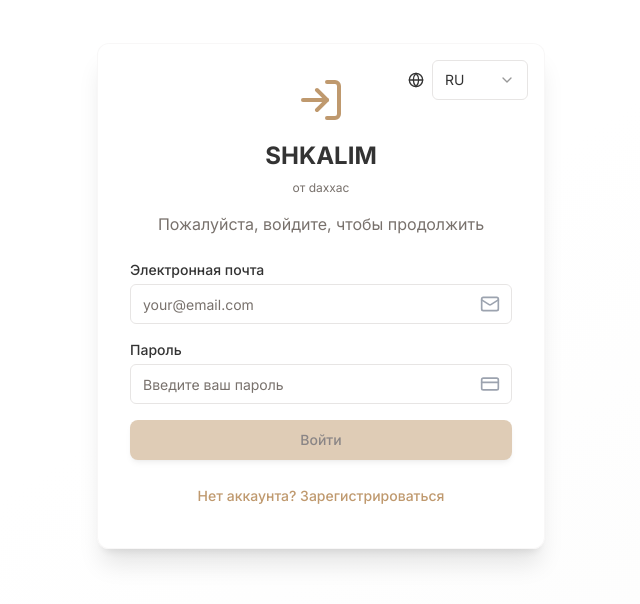
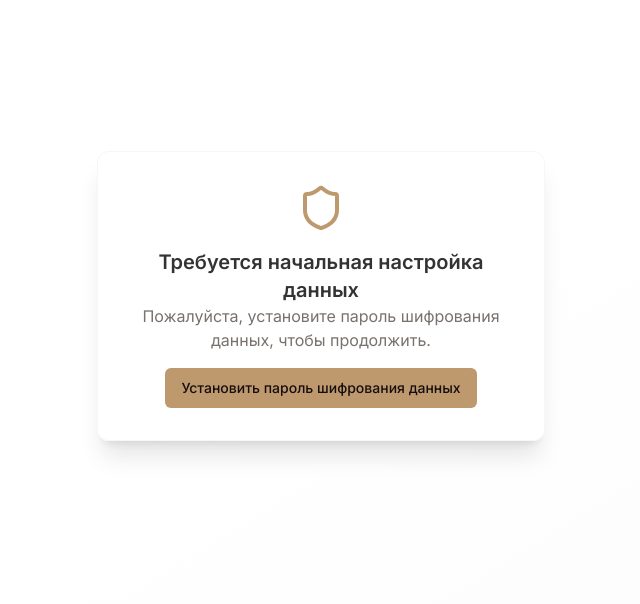
Before and after one commit to daxxac/shkalim, a React (Vite) app: page / in a window 1280 px wide. Shown: the part 104-708 px from the top of the page, without its empty margins (319-959 px from the left). Built offline with nearby package versions, Linux system fonts and the light colour scheme.

Commit message:
do not require login

```diff
--- a/src/pages/Index.tsx
+++ b/src/pages/Index.tsx
@@ -255,89 +255,89 @@ const Index = () => {
   }
 
   // This block is removed to allow core functionality without Supabase auth first.
-  if (!isSupabaseAuthenticated) {
-    return (
-      <div className="min-h-screen flex items-center justify-center bg-gradient-to-br from-background via-background to-muted/30">
-        <div className="premium-card p-8 max-w-md w-full mx-4">
-          <div className="absolute top-4 right-4">
-            <LanguageSwitcher />
-          </div>
-          <div className="text-center mb-6">
-            {authUiMode === 'login' ?
-              <LogInIcon className="mx-auto h-12 w-12 text-primary mb-4" /> :
-              <UserPlus className="mx-auto h-12 w-12 text-primary mb-4" />
-            }
-            <h1 className="text-2xl font-bold text-foreground mb-2">SHKALIM</h1>
-            <p className="text-xs text-muted-foreground mb-4">{t('alt.byDaxxac')}</p>
-            <p className="text-muted-foreground">
-              {authUiMode === 'login'
-                ? t('auth.supabaseLoginPrompt', 'Please log in to continue')
-                : t('auth.supabaseSignUpPrompt', 'Create an account to get started')}
-            </p>
-          </div>
+  // if (!isSupabaseAuthenticated) {
+  //   return (
+  //     <div className="min-h-screen flex items-center justify-center bg-gradient-to-br from-background via-background to-muted/30">
+  //       <div className="premium-card p-8 max-w-md w-full mx-4">
+  //         <div className="absolute top-4 right-4">
+  //           <LanguageSwitcher />
+  //         </div>
+  //         <div className="text-center mb-6">
+  //           {authUiMode === 'login' ?
+  //             <LogInIcon className="mx-auto h-12 w-12 text-primary mb-4" /> :
+  //             <UserPlus className="mx-auto h-12 w-12 text-primary mb-4" />
+  //           }
+  //           <h1 className="text-2xl font-bold text-foreground mb-2">SHKALIM</h1>
+  //           <p className="text-xs text-muted-foreground mb-4">{t('alt.byDaxxac')}</p>
+  //           <p className="text-muted-foreground">
+  //             {authUiMode === 'login'
+  //               ? t('auth.supabaseLoginPrompt', 'Please log in to continue')
+  //               : t('auth.supabaseSignUpPrompt', 'Create an account to get started')}
+  //           </p>
+  //         </div>
 
-          {authUiMode === 'login' ? (
-            <form onSubmit={handleSupabaseLoginSubmit} className="space-y-4">
-              <div>
-                <label htmlFor="email_login" className="block text-sm font-medium text-foreground mb-1">{t('auth.emailLabel', 'Email')}</label>
-                <div className="relative">
-                  <Input id="email_login" type="email" value={email} onChange={(e) => setEmail(e.target.value)} placeholder={t('auth.emailPlaceholderLogin', 'your@email.com')} required className="bg-background" disabled={isAuthLoading} />
-                  <span className="absolute inset-y-0 right-0 pr-3 flex items-center"><Mail className="h-5 w-5 text-gray-400" /></span>
-                </div>
-              </div>
-              <div>
-                <label htmlFor="supabasePassword_login" className="block text-sm font-medium text-foreground mb-1">{t('auth.passwordLabel', 'Password')}</label>
-                <div className="relative">
-                  <Input id="supabasePassword_login" type="password" value={supabasePassword} onChange={(e) => setSupabasePassword(e.target.value)} placeholder={t('auth.passwordPlaceholderLogin', 'Enter your password')} required className="bg-background" disabled={isAuthLoading} />
-                  <span className="absolute inset-y-0 right-0 pr-3 flex items-center"><CreditCard className="h-5 w-5 text-gray-400" /></span>
-                </div>
-              </div>
-              {authError && <p className="text-sm text-red-500 text-center">{authError}</p>}
-              <Button type="submit" className="w-full premium-button" disabled={isAuthLoading || !email || !supabasePassword}>
-                {isAuthLoading && <Loader2 className="mr-2 h-4 w-4 animate-spin" />}
-                {t('auth.loginButton', 'Log In')}
-              </Button>
-              <Button variant="link" type="button" onClick={() => { setAuthUiMode('register'); setAuthError(null); setEmail(''); setSupabasePassword(''); setConfirmSupabasePassword(''); }} className="w-full">
-                {t('auth.switchToSignUp', "Don't have an account? Sign Up")}
-              </Button>
-            </form>
-          ) : ( // Registration form
-            <form onSubmit={handleSupabaseSignUpSubmit} className="space-y-4">
-              <div>
-                <label htmlFor="email_signup" className="block text-sm font-medium text-foreground mb-1">{t('auth.emailLabel', 'Email')}</label>
-                <div className="relative">
-                  <Input id="email_signup" type="email" value={email} onChange={(e) => setEmail(e.target.value)} placeholder={t('auth.emailPlaceholderSignup', 'your@email.com')} required className="bg-background" disabled={isAuthLoading} />
-                  <span className="absolute inset-y-0 right-0 pr-3 flex items-center"><Mail className="h-5 w-5 text-gray-400" /></span>
-                </div>
-              </div>
-              <div>
-                <label htmlFor="supabasePassword_signup" className="block text-sm font-medium text-foreground mb-1">{t('auth.passwordLabel', 'Password')}</label>
-                <div className="relative">
-                  <Input id="supabasePassword_signup" type="password" value={supabasePassword} onChange={(e) => setSupabasePassword(e.target.value)} placeholder={t('auth.passwordPlaceholderSignup', 'Create a password (min. 6 characters)')} required className="bg-background" disabled={isAuthLoading} minLength={6}/>
-                  <span className="absolute inset-y-0 right-0 pr-3 flex items-center"><CreditCard className="h-5 w-5 text-gray-400" /></span>
-                </div>
-              </div>
-              <div>
-                <label htmlFor="confirmSupabasePassword_signup" className="block text-sm font-medium text-foreground mb-1">{t('auth.confirmPasswordLabel', 'Confirm Password')}</label>
-                <div className="relative">
-                  <Input id="confirmSupabasePassword_signup" type="password" value={confirmSupabasePassword} onChange={(e) => setConfirmSupabasePassword(e.target.value)} placeholder={t('auth.confirmPasswordPlaceholderSignup', 'Confirm your password')} required className="bg-background" disabled={isAuthLoading} minLength={6}/>
-                  <span className="absolute inset-y-0 right-0 pr-3 flex items-center"><CreditCard className="h-5 w-5 text-gray-400" /></span>
-                </div>
-              </div>
-              {authError && <p className="text-sm text-red-500 text-center">{authError}</p>}
-              <Button type="submit" className="w-full premium-button" disabled={isAuthLoading || !email || !supabasePassword || !confirmSupabasePassword || supabasePassword !== confirmSupabasePassword}>
-                {isAuthLoading && <Loader2 className="mr-2 h-4 w-4 animate-spin" />}
-                {t('auth.signUpButton', 'Sign Up')}
-              </Button>
-              <Button variant="link" type="button" onClick={() => { setAuthUiMode('login'); setAuthError(null); setEmail(''); setSupabasePassword(''); }} className="w-full">
-                {t('auth.switchToLogin', 'Already have an account? Log In')}
-              </Button>
-            </form>
-          )}
-        </div>
-      </div>
-    );
-  }
+  //         {authUiMode === 'login' ? (
+  //           <form onSubmit={handleSupabaseLoginSubmit} className="space-y-4">
+  //             <div>
+  //               <label htmlFor="email_login" className="block text-sm font-medium text-foreground mb-1">{t('auth.emailLabel', 'Email')}</label>
+  //               <div className="relative">
+  //                 <Input id="email_login" type="email" value={email} onChange={(e) => setEmail(e.target.value)} placeholder={t('auth.emailPlaceholderLogin', 'your@email.com')} required className="bg-background" disabled={isAuthLoading} />
+  //                 <span className="absolute inset-y-0 right-0 pr-3 flex items-center"><Mail className="h-5 w-5 text-gray-400" /></span>
+  //               </div>
+  //             </div>
+  //             <div>
+  //               <label htmlFor="supabasePassword_login" className="block text-sm font-medium text-foreground mb-1">{t('auth.passwordLabel', 'Password')}</label>
+  //               <div className="relative">
+  //                 <Input id="supabasePassword_login" type="password" value={supabasePassword} onChange={(e) => setSupabasePassword(e.target.value)} placeholder={t('auth.passwordPlaceholderLogin', 'Enter your password')} required className="bg-background" disabled={isAuthLoading} />
+  //                 <span className="absolute inset-y-0 right-0 pr-3 flex items-center"><CreditCard className="h-5 w-5 text-gray-400" /></span>
+  //               </div>
+  //             </div>
+  //             {authError && <p className="text-sm text-red-500 text-center">{authError}</p>}
+  //             <Button type="submit" className="w-full premium-button" disabled={isAuthLoading || !email || !supabasePassword}>
+  //               {isAuthLoading && <Loader2 className="mr-2 h-4 w-4 animate-spin" />}
+  //               {t('auth.loginButton', 'Log In')}
+  //             </Button>
+  //             <Button variant="link" type="button" onClick={() => { setAuthUiMode('register'); setAuthError(null); setEmail(''); setSupabasePassword(''); setConfirmSupabasePassword(''); }} className="w-full">
+  //               {t('auth.switchToSignUp', "Don't have an account? Sign Up")}
+  //             </Button>
+  //           </form>
+  //         ) : ( // Registration form
+  //           <form onSubmit={handleSupabaseSignUpSubmit} className="space-y-4">
+  //             <div>
+  //               <label htmlFor="email_signup" className="block text-sm font-medium text-foreground mb-1">{t('auth.emailLabel', 'Email')}</label>
+  //               <div className="relative">
+  //                 <Input id="email_signup" type="email" value={email} onChange={(e) => setEmail(e.target.value)} placeholder={t('auth.emailPlaceholderSignup', 'your@email.com')} required className="bg-background" disabled={isAuthLoading} />
+  //                 <span className="absolute inset-y-0 right-0 pr-3 flex items-center"><Mail className="h-5 w-5 text-gray-400" /></span>
+  //               </div>
+  //             </div>
+  //             <div>
+  //               <label htmlFor="supabasePassword_signup" className="block text-sm font-medium text-foreground mb-1">{t('auth.passwordLabel', 'Password')}</label>
+  //               <div className="relative">
+  //                 <Input id="supabasePassword_signup" type="password" value={supabasePassword} onChange={(e) => setSupabasePassword(e.target.value)} placeholder={t('auth.passwordPlaceholderSignup', 'Create a password (min. 6 characters)')} required className="bg-background" disabled={isAuthLoading} minLength={6}/>
+  //                 <span className="absolute inset-y-0 right-0 pr-3 flex items-center"><CreditCard className="h-5 w-5 text-gray-400" /></span>
+  //               </div>
+  //             </div>
+  //             <div>
+  //               <label htmlFor="confirmSupabasePassword_signup" className="block text-sm font-medium text-foreground mb-1">{t('auth.confirmPasswordLabel', 'Confirm Password')}</label>
+  //               <div className="relative">
+  //                 <Input id="confirmSupabasePassword_signup" type="password" value={confirmSupabasePassword} onChange={(e) => setConfirmSupabasePassword(e.target.value)} placeholder={t('auth.confirmPasswordPlaceholderSignup', 'Confirm your password')} required className="bg-background" disabled={isAuthLoading} minLength={6}/>
+  //                 <span className="absolute inset-y-0 right-0 pr-3 flex items-center"><CreditCard className="h-5 w-5 text-gray-400" /></span>
+  //               </div>
+  //             </div>
+  //             {authError && <p className="text-sm text-red-500 text-center">{authError}</p>}
+  //             <Button type="submit" className="w-full premium-button" disabled={isAuthLoading || !email || !supabasePassword || !confirmSupabasePassword || supabasePassword !== confirmSupabasePassword}>
+  //               {isAuthLoading && <Loader2 className="mr-2 h-4 w-4 animate-spin" />}
+  //               {t('auth.signUpButton', 'Sign Up')}
+  //             </Button>
+  //             <Button variant="link" type="button" onClick={() => { setAuthUiMode('login'); setAuthError(null); setEmail(''); setSupabasePassword(''); }} className="w-full">
+  //               {t('auth.switchToLogin', 'Already have an account? Log In')}
+  //             </Button>
+  //           </form>
+  //         )}
+  //       </div>
+  //     </div>
+  //   );
+  // }
 
   if (isDataLocked) {
     // This condition now implicitly means isSupabaseAuthenticated is true OR we are allowing non-Supabase users
```
